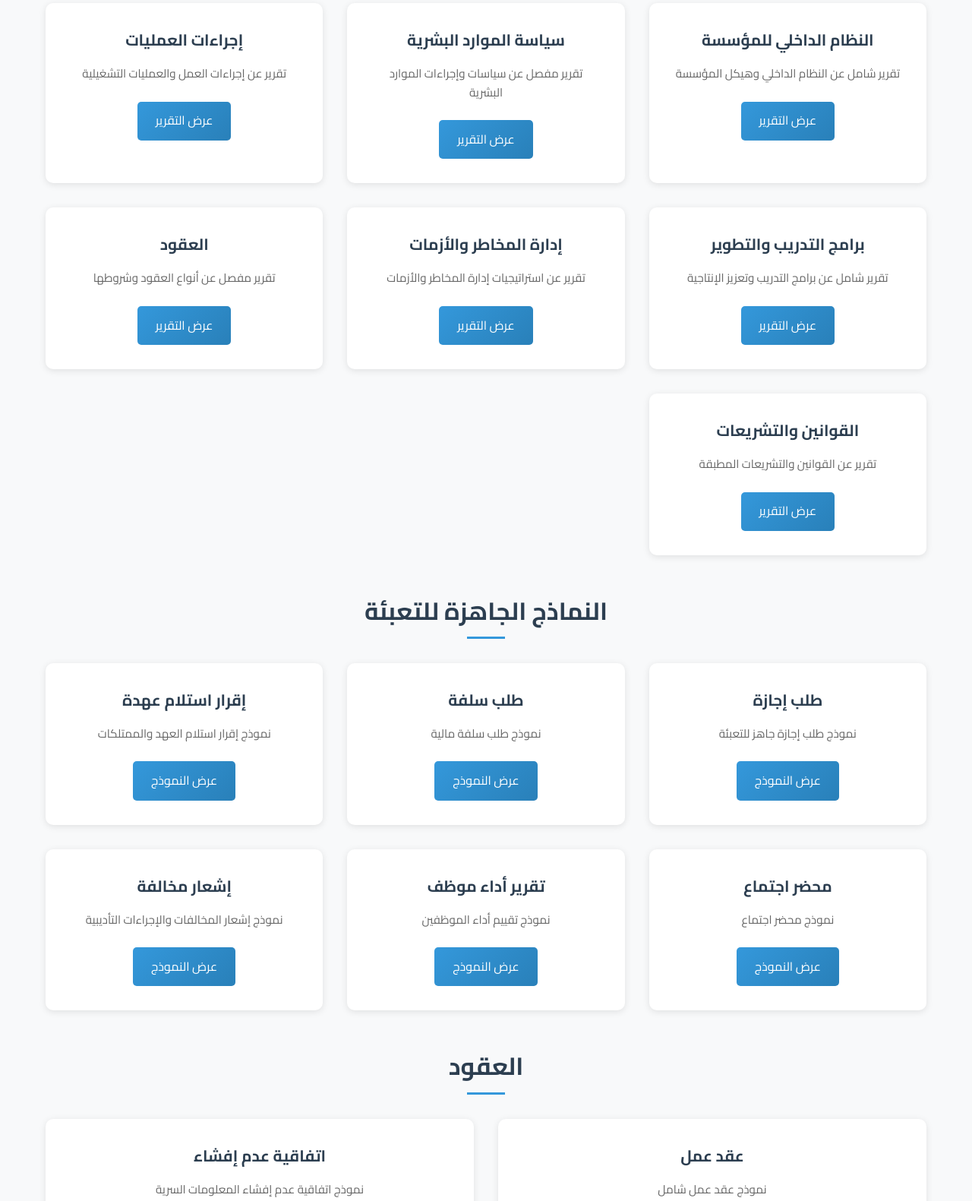
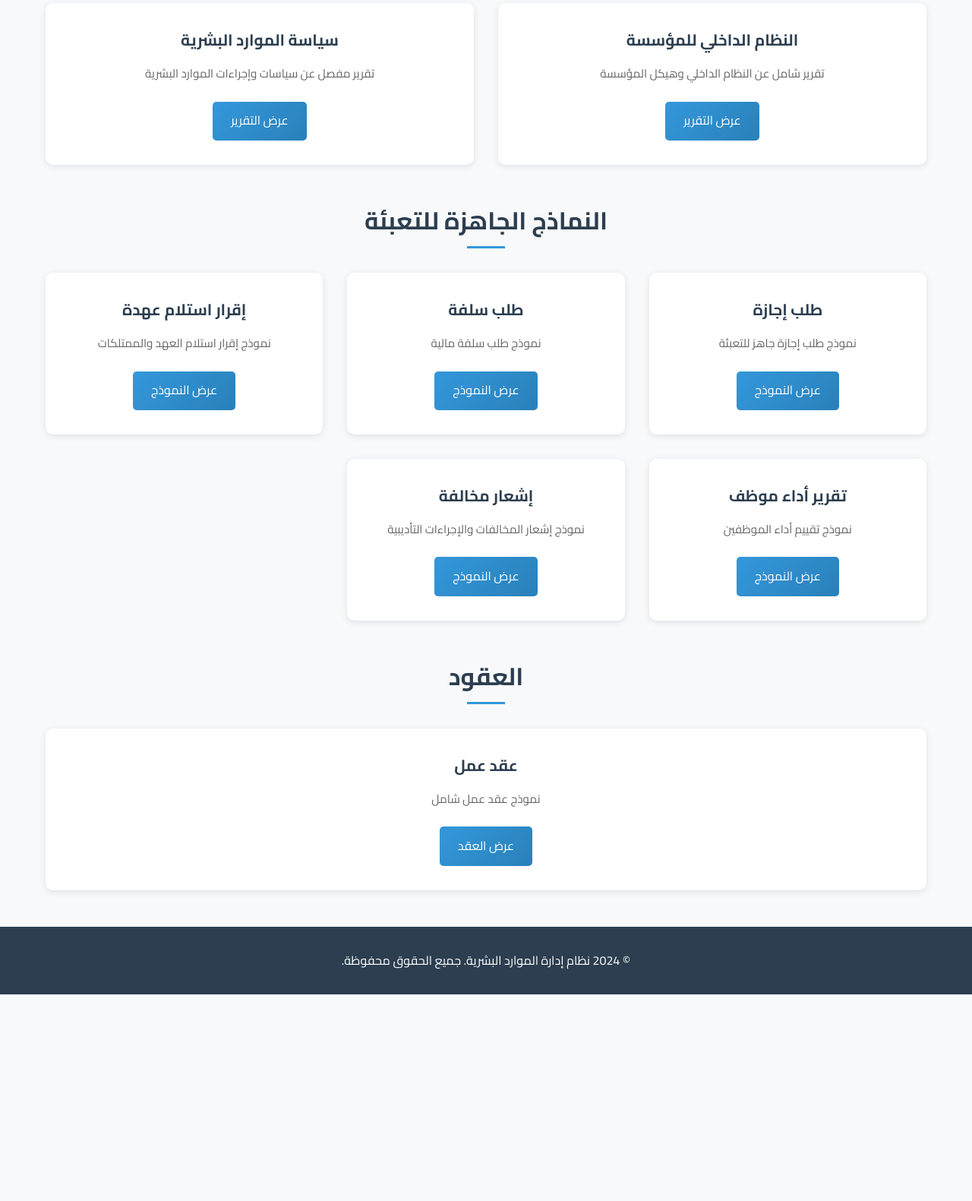
Before and after one commit to ALQASEER93/hr-forms-website, a plain HTML site: page index.html in a window 1280 px wide. Shown: the part 578-2159 px from the top of the page at 76% size. After the commit the page ends 1887 px from the top, so only its background shows below. Drawn offline with Linux system fonts and the light colour scheme.

Commit message:
index.html

```diff
--- a/index.html
+++ b/index.html
@@ -1,4 +1,9 @@
 <!DOCTYPE html>
+<!--
+  هذا الإصدار المُحدَّث من الصفحة الرئيسية للموقع يعالج مشكلة الروابط المكسورة.
+  تمت إزالة البطاقات الخاصة بالملفات غير الموجودة، وتم تعديل الروابط
+  بحيث تشير مباشرة إلى الملفات الموجودة فى جذر المستودع.
+-->
 <html lang="ar" dir="rtl">
   <head>
     <meta charset="UTF-8">
@@ -14,61 +19,39 @@
         <p>التقارير والنماذج الجاهزة للتعبئة</p>
       </div>
     </header>
-
     <nav>
       <div class="container">
         <ul>
           <li><a href="#reports">التقارير المفصلة</a></li>
           <li><a href="#forms">النماذج</a></li>
           <li><a href="#contracts">العقود</a></li>
-                <li><a href="#regulations">القوانين واللوائح</a></li>
         </ul>
       </div>
     </nav>
-
     <main class="container">
       <section id="intro" class="intro-section">
         <h2>مرحباً بك في نظام إدارة الموارد البشرية</h2>
-            <p>هذا الموقع يحتوي على مجموعة شاملة من التقارير والنماذج والعقود والقوانين الجاهزة للتعبئة والاستخدام في إدارة الموارد البشرية. جميع الملفات معدة بحيث تحتاج فقط لإدخال البيانات الأساسية مثل أسماء الموظفين والتواريخ والتوقيعات.</p>
+        <p>
+          يحتوي هذا الموقع على مجموعة شاملة من التقارير والنماذج والعقود الجاهزة
+          للتعبئة والاستخدام في إدارة الموارد البشرية. جميع الملفات معدة بحيث
+          تحتاج فقط لإدخال البيانات الأساسية مثل أسماء الموظفين والتواريخ
+          والتوقيعات.
+        </p>
       </section>
 
       <section id="reports" class="section">
         <h2>التقارير المفصلة</h2>
         <div class="grid">
+          <!-- التقارير الموجودة فقط -->
           <div class="card">
             <h3>النظام الداخلي للمؤسسة</h3>
             <p>تقرير شامل عن النظام الداخلي وهيكل المؤسسة</p>
-                    <a href="reports/النظام_الداخلي_للمؤسسة.html" class="btn">عرض التقرير</a>
+            <a href="النظام_الداخلي_للمؤسسة.html" class="btn">عرض التقرير</a>
           </div>
           <div class="card">
             <h3>سياسة الموارد البشرية</h3>
             <p>تقرير مفصل عن سياسات وإجراءات الموارد البشرية</p>
-                    <a href="reports/سياسة_الموارد_البشرية.html" class="btn">عرض التقرير</a>
-                </div>
-                <div class="card">
-                    <h3>إجراءات العمليات</h3>
-                    <p>تقرير عن إجراءات العمل والعمليات التشغيلية</p>
-                    <a href="reports/إجراءات_العمليات.html" class="btn">عرض التقرير</a>
-                </div>
-                <div class="card">
-                    <h3>برامج التدريب والتطوير</h3>
-                    <p>تقرير شامل عن برامج التدريب وتعزيز الإنتاجية</p>
-                    <a href="reports/برامج_التدريب_والتطوير.html" class="btn">عرض التقرير</a>
-                </div>
-                <div class="card">
-                    <h3>إدارة المخاطر والأزمات</h3>
-                    <p>تقرير عن استراتيجيات إدارة المخاطر والأزمات</p>
-                    <a href="reports/إدارة_المخاطر_والأزمات.html" class="btn">عرض التقرير</a>
-                </div>
-                <div class="card">
-                    <h3>العقود</h3>
-                    <p>تقرير مفصل عن أنواع العقود وشروطها</p>
-                    <a href="reports/العقود.html" class="btn">عرض التقرير</a>
-                </div>
-                <div class="card">
-                    <h3>القوانين والتشريعات</h3>
-                    <p>تقرير عن القوانين والتشريعات المطبقة</p>
-                    <a href="reports/القوانين_والتشريعات.html" class="btn">عرض التقرير</a>
+            <a href="سياسة_الموارد_البشرية.html" class="btn">عرض التقرير</a>
           </div>
         </div>
       </section>
@@ -79,32 +62,27 @@
           <div class="card">
             <h3>طلب إجازة</h3>
             <p>نموذج طلب إجازة جاهز للتعبئة</p>
-                    <a href="forms/طلب_إجازة.html" class="btn">عرض النموذج</a>
+            <a href="طلب_إجازة.html" class="btn">عرض النموذج</a>
           </div>
           <div class="card">
             <h3>طلب سلفة</h3>
             <p>نموذج طلب سلفة مالية</p>
-                    <a href="forms/طلب_سلفة.html" class="btn">عرض النموذج</a>
+            <a href="طلب_سلفة.html" class="btn">عرض النموذج</a>
           </div>
           <div class="card">
             <h3>إقرار استلام عهدة</h3>
             <p>نموذج إقرار استلام العهد والممتلكات</p>
-                    <a href="forms/إقرار_استلام_عهدة.html" class="btn">عرض النموذج</a>
-                </div>
-                <div class="card">
-                    <h3>محضر اجتماع</h3>
-                    <p>نموذج محضر اجتماع</p>
-                    <a href="forms/محضر_اجتماع.html" class="btn">عرض النموذج</a>
+            <a href="إقرار_استلام_عهدة.html" class="btn">عرض النموذج</a>
           </div>
           <div class="card">
             <h3>تقرير أداء موظف</h3>
             <p>نموذج تقييم أداء الموظفين</p>
-                    <a href="forms/تقرير_أداء_موظف.html" class="btn">عرض النموذج</a>
+            <a href="تقرير_أداء_موظف.html" class="btn">عرض النموذج</a>
           </div>
           <div class="card">
             <h3>إشعار مخالفة</h3>
             <p>نموذج إشعار المخالفات والإجراءات التأديبية</p>
-                    <a href="forms/إشعار_مخالفة.html" class="btn">عرض النموذج</a>
+            <a href="إشعار_مخالفة.html" class="btn">عرض النموذج</a>
           </div>
         </div>
       </section>
@@ -115,23 +93,7 @@
           <div class="card">
             <h3>عقد عمل</h3>
             <p>نموذج عقد عمل شامل</p>
-                    <a href="contracts/عقد_عمل.html" class="btn">عرض العقد</a>
-                </div>
-                <div class="card">
-                    <h3>اتفاقية عدم إفشاء</h3>
-                    <p>نموذج اتفاقية عدم إفشاء المعلومات السرية</p>
-                    <a href="contracts/اتفاقية_عدم_إفشاء.html" class="btn">عرض الاتفاقية</a>
-                </div>
-            </div>
-        </section>
-
-        <section id="regulations" class="section">
-            <h2>القوانين واللوائح</h2>
-            <div class="grid">
-                <div class="card">
-                    <h3>لائحة تنظيم العمل</h3>
-                    <p>لائحة تنظيم العمل الداخلية</p>
-                    <a href="regulations/لائحة_تنظيم_العمل.html" class="btn">عرض اللائحة</a>
+            <a href="عقد_عمل.html" class="btn">عرض العقد</a>
           </div>
         </div>
       </section>
@@ -142,7 +104,6 @@
         <p>&copy; 2024 نظام إدارة الموارد البشرية. جميع الحقوق محفوظة.</p>
       </div>
     </footer>
-
     <script src="script.js"></script>
   </body>
 </html>
```
Lines whose indentation alone changed are shown as unchanged.
